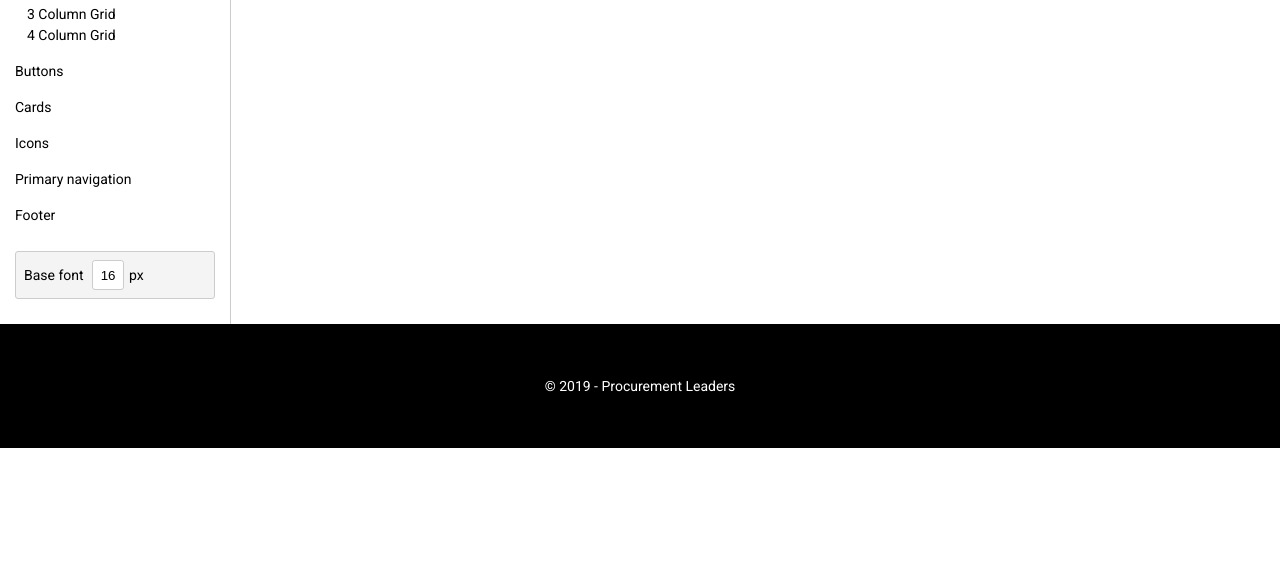
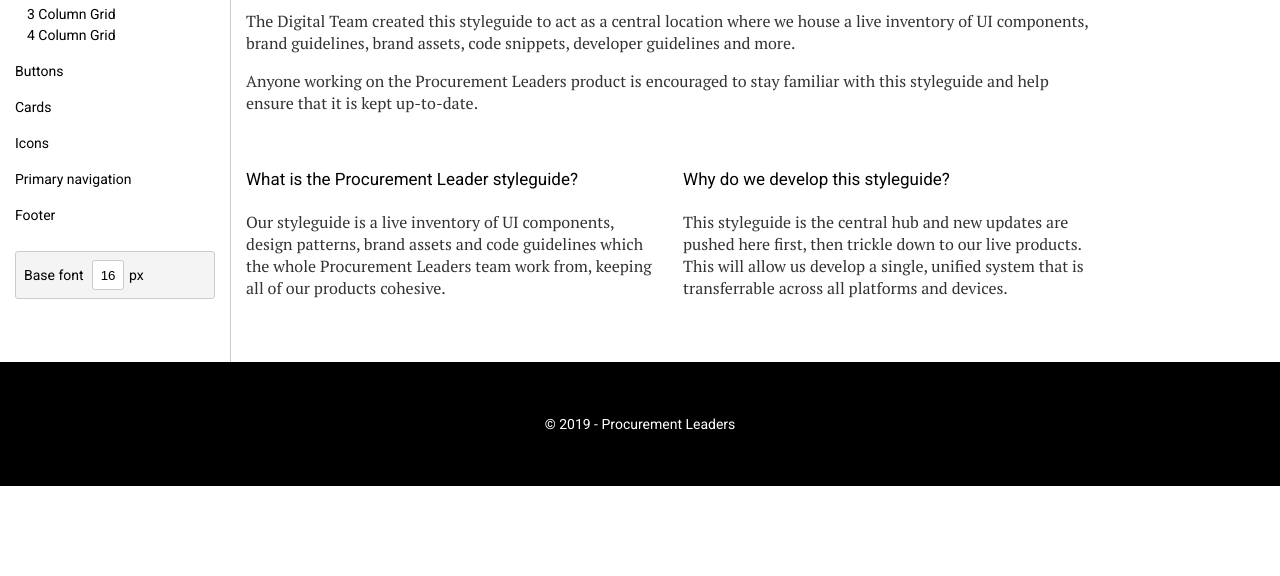
Before and after one commit to procurementleaders/pl-style-guide, a Gatsby site: page / in a window 1280 px wide. Shown: the part 224-800 px from the top of the page. Built offline with nearby package versions, Linux system fonts and the light colour scheme; Gatsby itself is replaced by a stand-in of ours.

Commit message:
Added introduction content into index page

```diff
--- a/src/pages/index.js
+++ b/src/pages/index.js
@@ -2,10 +2,72 @@
 
 import Layout from "../components/layout"
 import SEO from "../components/seo"
+import styled from "styled-components"
+import { H2, H4 } from "./typography"
+
+export const Wrapper = styled.div`
+  max-width: 85.2rem;
+  h2,
+  h4 {
+    font-weight: 400;
+  }
+  :after {
+    display: block;
+    clear: both;
+    content: "";
+  }
+`
+
+export const Box = styled.div`
+  width: 48.7%;
+  margin-right: 2.6%;
+  float: left;
+
+  :last-child {
+    margin-right: 0;
+  }
+`
+export const P = styled.p`
+  color: #333;
+`
 
 const IndexPage = () => (
   <Layout>
     <SEO title="Home" />
+
+    <Wrapper>
+      <H2>Introduction</H2>
+      <P>
+        The Digital Team created this styleguide to act as a central location
+        where we house a live inventory of UI components, brand guidelines,
+        brand assets, code snippets, developer guidelines and more.
+      </P>
+      <P>
+        Anyone working on the Procurement Leaders product is encouraged to stay
+        familiar with this styleguide and help ensure that it is kept
+        up-to-date.
+      </P>
+      <br />
+      <Box>
+        <H4>What is the Procurement Leader styleguide?</H4>
+        <P>
+          Our styleguide is a live inventory of UI components, design patterns,
+          brand assets and code guidelines which the whole Procurement Leaders
+          team work from, keeping all of our products cohesive.
+        </P>
+      </Box>
+      <Box>
+        <H4>Why do we develop this styleguide?</H4>
+        <P>
+          This styleguide is the central hub and new updates are pushed here
+          first, then trickle down to our live products. This will allow us
+          develop a single, unified system that is transferrable across all
+          platforms and devices.
+        </P>
+      </Box>
+    </Wrapper>
+    <br />
+    <br />
   </Layout>
 )
 
```
